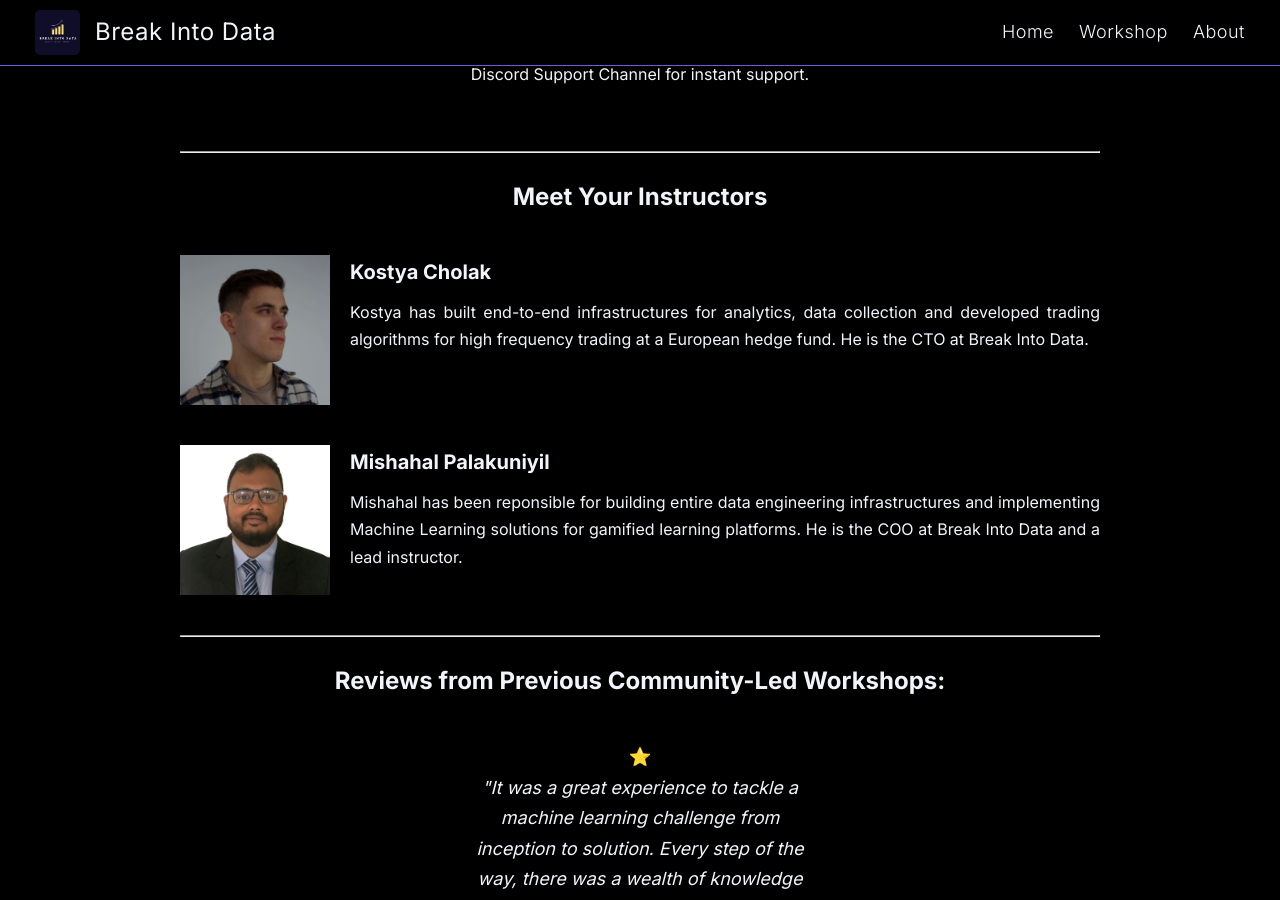
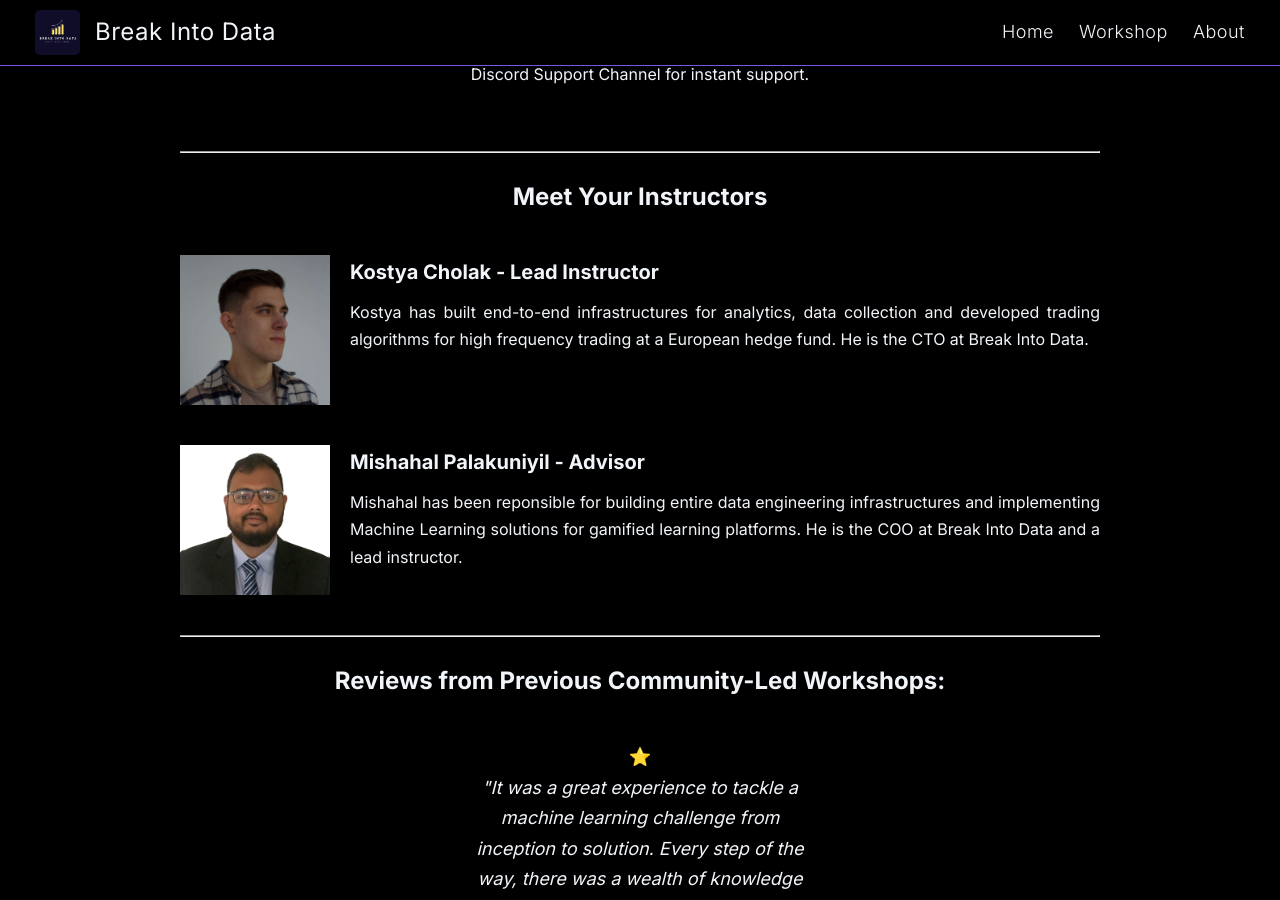
Before and after one commit to Break-Into-Data/break-into-data-website, a Jekyll site: the page built from _pages/workshops.md, in a window 1280 px wide and 900 px high, scrolled down 3802 px. Built offline with Jekyll 4.4.1, drawn with Linux system fonts in a browser that asks for light colours.

Commit message:
updated wokshop

```diff
--- a/_pages/workshops.md
+++ b/_pages/workshops.md
@@ -160,7 +160,7 @@
 <div class="instructor">
   <img src="/images/kostya.jpg" alt="Kostya Cholak">
   <div class="bio">
-    <h3>Kostya Cholak</h3>
+    <h3>Kostya Cholak - Lead Instructor</h3>
     <p>Kostya has built end-to-end infrastructures for analytics, data collection and developed trading algorithms for high frequency trading at a European hedge fund. He is the CTO at Break Into Data.</p>
   </div>
 </div>
@@ -168,7 +168,7 @@
 <div class="instructor">
   <img src="/images/mishahal.png" alt="Mishahal Palakuniyil">
   <div class="bio">
-    <h3>Mishahal Palakuniyil</h3>
+    <h3>Mishahal Palakuniyil - Advisor</h3>
     <p>Mishahal has been reponsible for building entire data engineering infrastructures and implementing Machine Learning solutions for gamified learning platforms. He is the COO at Break Into Data and a lead instructor.</p>
   </div>
 </div>
```
